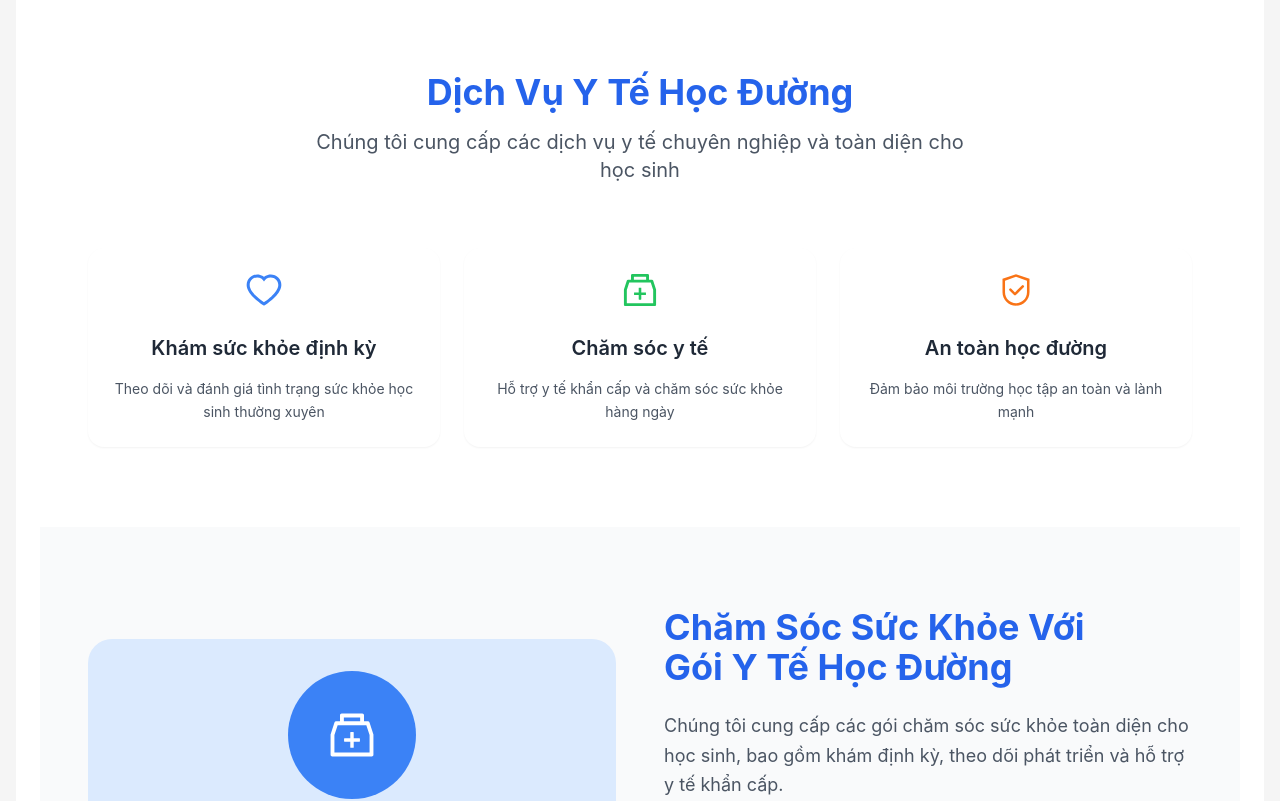
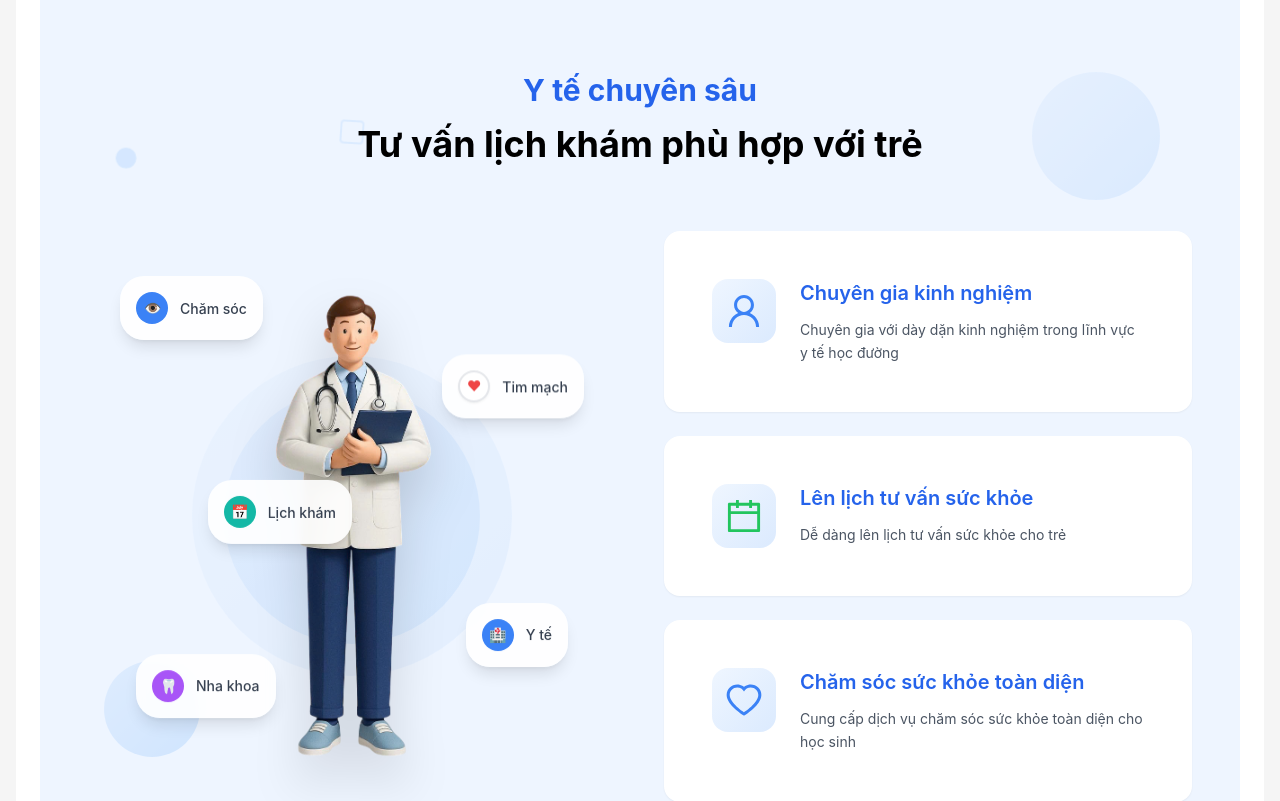
Before and after one commit to longdevlife/School-Medical-Management-System, a React (Vite) app in the folder client/: page /home in a window 1280 px wide. Shown: the part 1140-1941 px from the top of the page. Built offline with nearby package versions, Linux system fonts and the light colour scheme.

Commit message:
change section 3 and delete hover sidebar

```diff
--- a/client/src/components/Layout/parent/SidebarParent.jsx
+++ b/client/src/components/Layout/parent/SidebarParent.jsx
@@ -7,7 +7,6 @@ import {
     MedicineBoxOutlined,
     BarChartOutlined,
     SendOutlined,
-    FileProtectOutlined,
     SettingOutlined,
     HeartOutlined
 } from '@ant-design/icons';
@@ -77,15 +76,6 @@ function SidebarParent({ collapsed, setCollapsed }) {
         navigate(key);
     };
 
-    const handleMouseEnter = () => {
-        if (collapsed) {
-            setCollapsed(false);
-        }
-    };
-
-    const handleMouseLeave = () => {
-        setCollapsed(true);
-    };
 
     return (
         <Sider
@@ -93,8 +83,7 @@ function SidebarParent({ collapsed, setCollapsed }) {
             collapsible={true}
             collapsed={collapsed}
             collapsedWidth={80}
-            onMouseEnter={handleMouseEnter}
-            onMouseLeave={handleMouseLeave}
+
             width={200}
             className="fixed h-screen left-0 top-0 bottom-0 z-10 transition-all duration-200"
             theme="dark"
--- a/client/src/pages/home/HomePage.jsx
+++ b/client/src/pages/home/HomePage.jsx
@@ -11,9 +11,9 @@ import {
 } from "antd";
 import {
   UserOutlined,
+  CalendarOutlined,
+  MedicineBoxOutlined,
   HeartOutlined,
-  MedicineBoxOutlined,
-  SafetyOutlined,
   PhoneOutlined,
   MailOutlined,
   EnvironmentOutlined,
@@ -161,20 +161,20 @@ const HomePage = () => {
 
   const services = [
     {
-      title: "Khám sức khỏe định kỳ",
+      title: "Chuyên gia kinh nghiệm",
       description:
-        "Theo dõi và đánh giá tình trạng sức khỏe học sinh thường xuyên",
-      icon: <HeartOutlined className="text-4xl text-blue-500" />,
+        "Chuyên gia với dày dặn kinh nghiệm trong lĩnh vực y tế học đường",
+      icon: <UserOutlined className="text-4xl text-blue-500" />,
     },
     {
-      title: "Chăm sóc y tế",
-      description: "Hỗ trợ y tế khẩn cấp và chăm sóc sức khỏe hàng ngày",
-      icon: <MedicineBoxOutlined className="text-4xl text-green-500" />,
+      title: "Lên lịch tư vấn sức khỏe",
+      description: "Dễ dàng lên lịch tư vấn sức khỏe cho trẻ",
+      icon: <CalendarOutlined className="text-4xl text-green-500" />,
     },
     {
-      title: "An toàn học đường",
-      description: "Đảm bảo môi trường học tập an toàn và lành mạnh",
-      icon: <SafetyOutlined className="text-4xl text-orange-500" />,
+      title: "Chăm sóc sức khỏe toàn diện",
+      description: "Cung cấp dịch vụ chăm sóc sức khỏe toàn diện cho học sinh",
+      icon: <HeartOutlined className="text-4xl text-blue-500" />,
     },
   ];
   return (
@@ -182,8 +182,7 @@ const HomePage = () => {
       <style>{customStyles}</style>
       <Layout className="min-h-screen">
         <Content
-          className={`p-0 ${
-            isHeaderSticky ? "pt-16" : ""
+          className={`p-0 ${isHeaderSticky ? "pt-16" : ""
             } transition-all duration-300`}
         >
           {" "}
@@ -192,8 +191,7 @@ const HomePage = () => {
             {" "}
             {/* Integrated Header */}
             <div
-              className={`relative z-30 w-full flex-shrink-0 transition-all duration-300 ${
-                isHeaderSticky ? "sticky-header" : ""
+              className={`relative z-30 w-full flex-shrink-0 transition-all duration-300 ${isHeaderSticky ? "sticky-header" : ""
                 }`}
             >
               <div className="w-full">
@@ -460,34 +458,153 @@ const HomePage = () => {
             </div>
           </div>
           {/* Services Section */}
-          <div className="py-20 bg-white">
-            <div className="max-w-6xl mx-auto px-6">
+          <div className="py-20 relative overflow-hidden" style={{ backgroundColor: "#EEF5FF" }}>
+            {/* Decorative elements from banner */}
+            <div className="absolute inset-0 overflow-hidden">
+              {/* Top right decorative circle */}
+              <div
+                className="absolute top-20 right-20 w-32 h-32 bg-gradient-to-br from-blue-100 to-blue-200 rounded-full opacity-40 animate-pulse"
+                style={{ animationDelay: "2s" }}
+              ></div>
+
+              {/* Bottom left decorative circle */}
+              <div
+                className="absolute bottom-32 left-16 w-24 h-24 bg-gradient-to-br from-blue-200 to-blue-300 rounded-full opacity-30 animate-pulse"
+                style={{ animationDelay: "2.5s" }}
+              ></div>
+
+              {/* Middle right decorative circle */}
+              <div
+                className="absolute top-1/2 right-1/3 w-16 h-16 bg-gradient-to-br from-blue-50 to-blue-100 rounded-full opacity-50 animate-pulse"
+                style={{ animationDelay: "3s" }}
+              ></div>
+
+
+              {/* Floating geometric elements */}
+              <div className="absolute top-32 left-1/4 w-6 h-6 border-2 border-blue-300 rounded rotate-45 opacity-20 animate-spin-slow"></div>
+              <div
+                className="absolute bottom-40 right-1/4 w-4 h-4 bg-blue-200 rotate-12 opacity-30 animate-float"
+                style={{ animationDelay: "2.2s" }}
+              ></div>
+
+              {/* Additional decorative dots */}
+              <div
+                className="absolute top-40 left-20 w-3 h-3 bg-blue-300 rounded-full animate-ping"
+                style={{ animationDelay: "2.8s" }}
+              ></div>
+              <div
+                className="absolute bottom-60 right-32 w-3 h-3 bg-blue-400 rounded-full animate-ping"
+                style={{ animationDelay: "3.2s" }}
+              ></div>
+            </div>
+
+            <div className="max-w-6xl mx-auto px-6 relative z-10">
               <div className="text-center mb-16">
-                <h2 className="text-4xl font-bold text-blue-600 mb-4">
-                  Dịch Vụ Y Tế Học Đường
+                <h2 className="text-3xl font-bold text-blue-600 mb-4">
+                  Y tế chuyên sâu
                 </h2>
-                <p className="text-xl text-gray-600 max-w-2xl mx-auto">
-                  Chúng tôi cung cấp các dịch vụ y tế chuyên nghiệp và toàn diện
-                  cho học sinh
+                <p className="text-4xl font-bold text-black max-w-2xl mx-auto">
+                  Tư vấn lịch khám phù hợp với trẻ
                 </p>
               </div>
-              <Row gutter={[24, 24]}>
+              <Row gutter={[48, 48]} align="middle">
+                {/* Left Side - Doctor Image */}
+                <Col xs={24} lg={12}>
+                  <div className="relative flex items-center justify-center">
+                    {/* Background decorative circles */}
+                    <div className="absolute inset-0 flex items-center justify-center">
+                      <div className="w-80 h-80 bg-gradient-to-br from-blue-100 to-blue-200 rounded-full opacity-20 animate-pulse" style={{ animationDelay: "2s" }}></div>
+                      <div className="absolute w-64 h-64 bg-gradient-to-br from-blue-200 to-blue-300 rounded-full opacity-15 animate-pulse" style={{ animationDelay: "2.5s" }}></div>
+                    </div>
+
+                    {/* Doctor Image */}
+                    <div className="relative z-10 transform hover:scale-105 transition-transform duration-500">
+                      <img
+                        src="/doctor1.png"
+                        alt="Bác sĩ chuyên nghiệp"
+                        className="w-full max-w-sm mx-auto object-contain drop-shadow-2xl"
+                      />
+                    </div>
+
+                    {/* Floating service tags */}
+                    <div className="absolute top-12 left-8 bg-white/90 backdrop-blur-sm rounded-2xl shadow-lg p-4 z-20 animate-float">
+                      <div className="flex items-center space-x-3">
+                        <div className="w-8 h-8 bg-blue-500 rounded-full flex items-center justify-center">
+                          <span className="text-white text-sm">👁</span>
+                        </div>
+                        <span className="text-gray-700 font-medium">Chăm sóc</span>
+                      </div>
+                    </div>
+
+                    <div className="absolute top-32 right-8 bg-white/90 backdrop-blur-sm rounded-2xl shadow-lg p-4 z-20 animate-float" style={{ animationDelay: '0.5s' }}>
+                      <div className="flex items-center space-x-3">
+                        <div className="w-8 h-8 bg-white rounded-full flex items-center justify-center border-2 border-gray-200 shadow-sm">
+                          <span className="text-red-500 text-sm">❤</span>
+                        </div>
+                        <span className="text-gray-700 font-medium">Tim mạch</span>
+                      </div>
+                    </div>
+
+                    <div className="absolute bottom-15 right-1/2 transform -translate-x-1/2 bg-white/90 backdrop-blur-sm rounded-2xl shadow-lg p-4 z-20 animate-float" style={{ animationDelay: '0.75s' }}>
+                      <div className="flex items-center space-x-3">
+                        <div className="w-8 h-8 bg-teal-500 rounded-full flex items-center justify-center">
+                          <span className="text-white text-sm">📅</span>
+                        </div>
+                        <span className="text-gray-700 font-medium">Lịch khám</span>
+                      </div>
+                    </div>
+
+                    <div className="absolute bottom-20 left-12 bg-white/90 backdrop-blur-sm rounded-2xl shadow-lg p-4 z-20 animate-float" style={{ animationDelay: '1s' }}>
+                      <div className="flex items-center space-x-3">
+                        <div className="w-8 h-8 bg-purple-500 rounded-full flex items-center justify-center">
+                          <span className="text-white text-sm">🦷</span>
+                        </div>
+                        <span className="text-gray-700 font-medium">Nha khoa</span>
+                      </div>
+                    </div>
+
+                    <div className="absolute bottom-32 right-12 bg-white/90 backdrop-blur-sm rounded-2xl shadow-lg p-4 z-20 animate-float" style={{ animationDelay: '1.5s' }}>
+                      <div className="flex items-center space-x-3">
+                        <div className="w-8 h-8 bg-blue-500 rounded-full flex items-center justify-center">
+                          <span className="text-white text-sm">🏥</span>
+                        </div>
+                        <span className="text-gray-700 font-medium">Y tế</span>
+                      </div>
+                    </div>
+                  </div>
+                </Col>
+
+                {/* Right Side - 3 Services vertically */}
+                <Col xs={24} lg={12}>
+                  <div className="space-y-6">
                     {services.map((service, index) => (
-                  <Col xs={24} md={8} key={index}>
-                    <Card className="text-center h-full border-0 shadow-lg rounded-xl hover:shadow-xl hover:-translate-y-2 transition-all duration-300">
-                      <div className="mb-6">{service.icon}</div>
-                      <h3 className="text-xl font-semibold mb-4 text-gray-800">
+                      <Card
+                        key={index}
+                        className="border-0 shadow-lg rounded-xl hover:shadow-xl hover:-translate-y-1 transition-all duration-300"
+                      >
+                        <div className="flex items-start space-x-6 p-6">
+                          <div className="flex-shrink-0">
+                            <div className="w-16 h-16 bg-gradient-to-br from-blue-50 to-blue-100 rounded-xl flex items-center justify-center">
+                              {service.icon}
+                            </div>
+                          </div>
+                          <div className="flex-1">
+                            <h3 className="text-xl font-semibold mb-3 text-blue-600">
                               {service.title}
                             </h3>
                             <p className="text-gray-600 leading-relaxed">
                               {service.description}
                             </p>
+                          </div>
+                        </div>
                       </Card>
+                    ))}
+                  </div>
                 </Col>
-                ))}
               </Row>
             </div>
           </div>
+
           {/* Health Package Section */}
           <div className="py-20 bg-gray-50">
             <div className="max-w-6xl mx-auto px-6">
```
Also changed, not shown: client/public/doctor1.png (added). Lines whose indentation alone changed are shown as unchanged.
